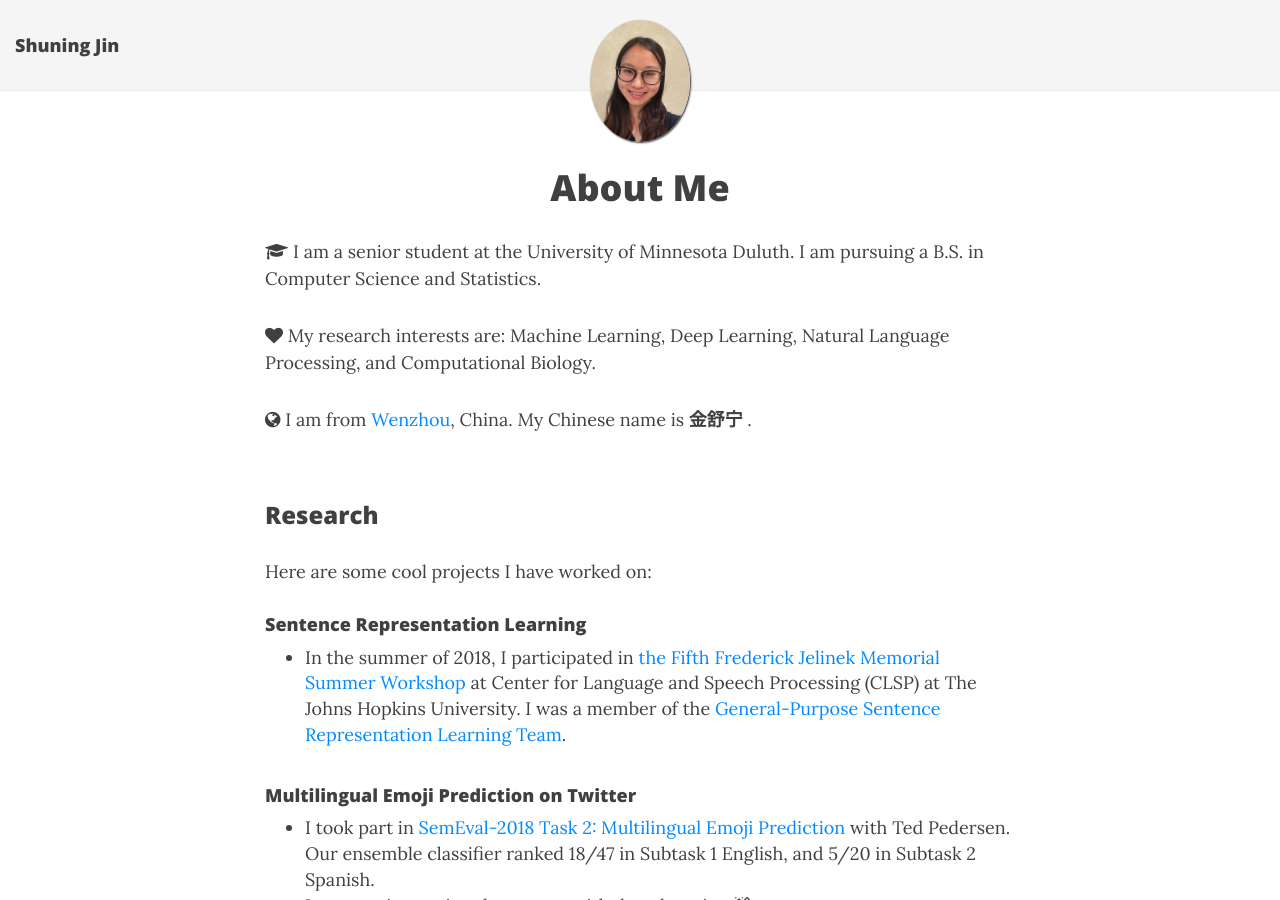
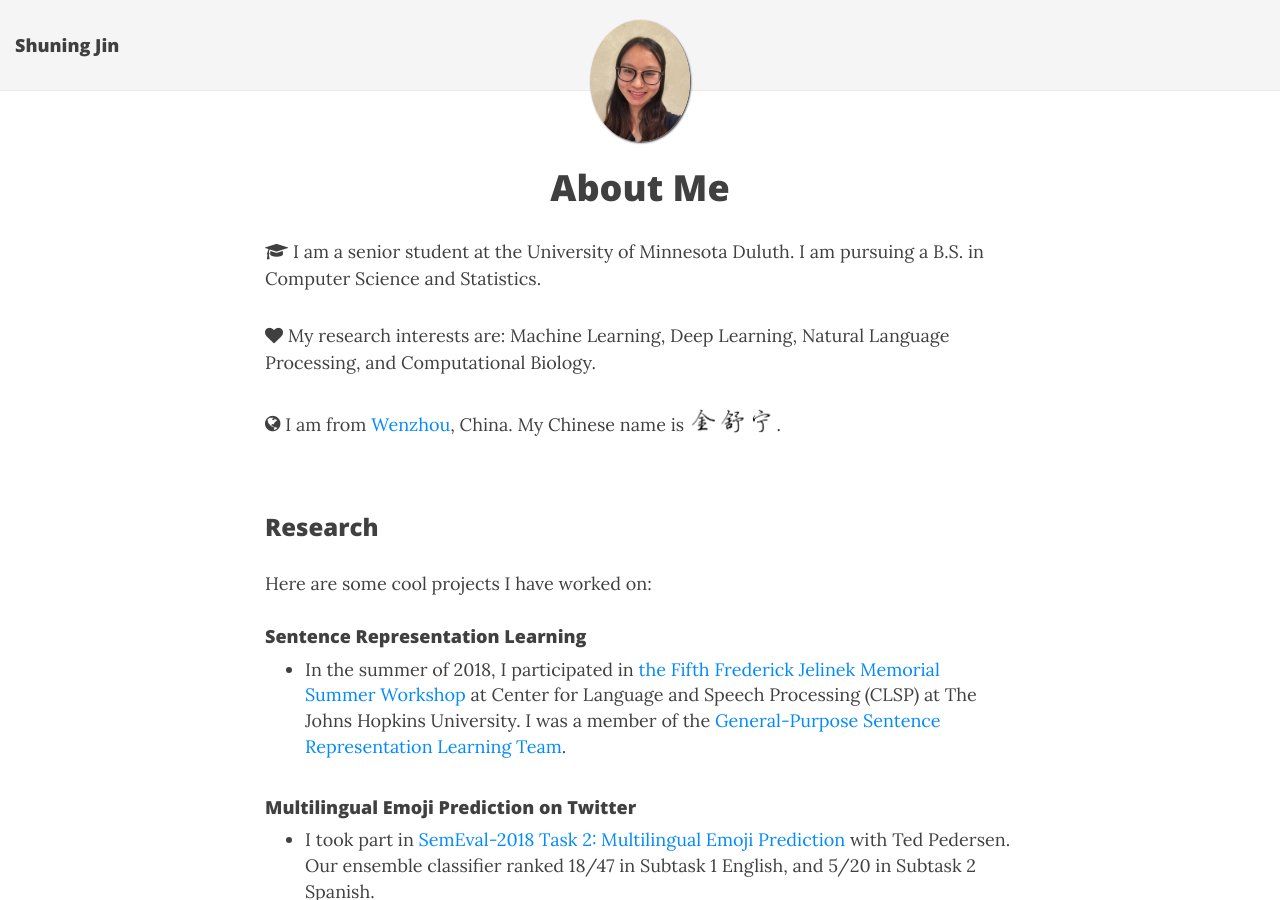
Before and after one commit to shuningjin/shuningjin.github.io, a Jekyll site: the page built from index.md, in a window 1280 px wide and 900 px high. Built offline with Jekyll 4.4.1, drawn with Linux system fonts in a browser that asks for light colours; nearby versions of some CDN libraries.

Commit message:
Update name

```diff
--- a/index.md
+++ b/index.md
@@ -19,8 +19,9 @@ My research interests are: Machine Learning, Deep Learning, Natural Language Pro
 <p class="about-text">
 <span class="fa fa-globe about-icon"></span>
 I am from <a href="https://en.wikipedia.org/wiki/Wenzhou">Wenzhou</a>, China.
-My Chinese name is <span style="font-family:STKaiti;font-weight:bold;"> 金舒宁 </span>.
+My Chinese name is <img src="/img/my_chinese_name.png" alt="金舒宁" style="height:30px;margin-bottom:10px;">.
 </p>
+<!--<span style="font-family:STKaiti;font-weight:bold;"> 金舒宁 </span>. -->
 
 <div style="height:1em"> </div>
 ### Research
```
Also changed, not shown: img/my_chinese_name.png (added), 2 other files.
